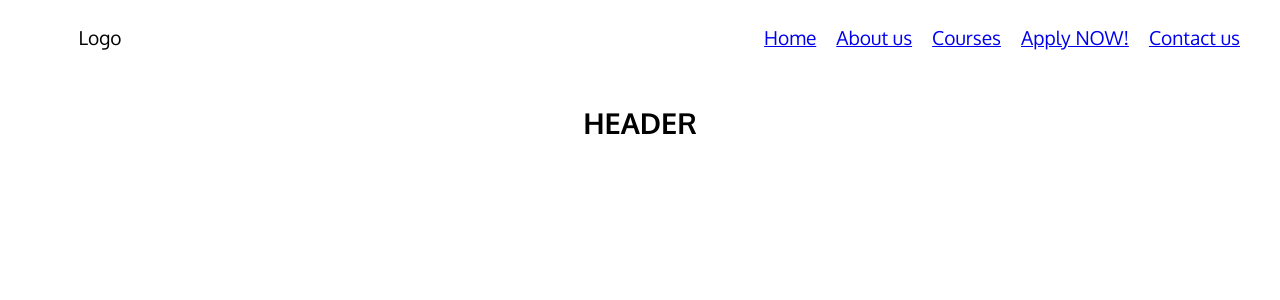
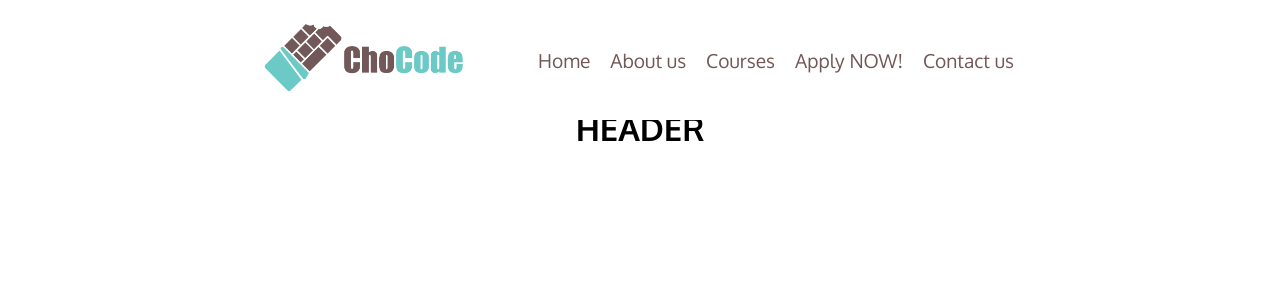
Before and after one commit to ferzs1/chocode-react, a React (Create React App) app: page / in a window 1280 px wide. Shown: the top 300 px of the page. Built offline with nearby package versions, Linux system fonts and the light colour scheme.

Commit message:
Update style and navigation menus

```diff
--- a/src/App.module.css
+++ b/src/App.module.css
@@ -5,3 +5,11 @@
   font-family: 'Oxygen', sans-serif;
   font-size: 1.2rem;
 }
+
+h1 {
+  font-size: 2.5em;
+}
+
+h2 {
+  font-size: 1.7em;
+}
--- a/src/components/Navigation/NavigationItems/NavigationItem/NavigationItem.js
+++ b/src/components/Navigation/NavigationItems/NavigationItem/NavigationItem.js
@@ -3,7 +3,7 @@ import classes from './NavigationItem.module.css';
 
 const navigationItem = (props) => {
     return (
-        <li className={classes.NavItem}><a href={props.link}>{props.children}</a></li>
+        <a href={props.link} className={classes.NavItemLink}><li className={classes.NavItem}>{props.children}</li></a>
     );
 };
 
--- a/src/components/Navigation/NavigationItems/NavigationItem/NavigationItem.module.css
+++ b/src/components/Navigation/NavigationItems/NavigationItem/NavigationItem.module.css
@@ -1,4 +1,20 @@
+.NavItemLink {
+    text-decoration: none;
+    color: #725757;
+    padding: 10px;
+    height: 100%;
+    box-sizing: border-box;
+    display: flex;
+    align-items: center;
+}
+
+
+.NavItemLink:hover {
+    background-color: #5a3d3d;
+    color: white;
+}
+
+
 .NavItem {
-    padding: 25px 0;
-    margin: 0 10px;
+    height: auto;
 }
--- a/src/components/Navigation/NavigationItems/NavigationItems.module.css
+++ b/src/components/Navigation/NavigationItems/NavigationItems.module.css
@@ -4,14 +4,14 @@
     padding:0;
     display:flex;
     flex-flow: column;
+    align-items: center;
     list-style: none;
-    background-color: white;
-    height: 100%;
 }
 
-@media (min-width: 500px) {
+@media (min-width: 1200px) {
     .NavItems {
-        margin: 0 30px;
         flex-flow: row;
+        height: 100%;
+        align-items: center;
     }
 }
--- a/src/components/Navigation/SideDrawer/DrawerToggle.module.css
+++ b/src/components/Navigation/SideDrawer/DrawerToggle.module.css
@@ -2,24 +2,24 @@
     margin: 0 10px;
     padding: 15px 0;
     width: 40px;
-    height: 100%;
     display: flex;
     flex-flow: column;
     justify-content: space-around;
     align-items: center;
     box-sizing: border-box;
     background-color: white;
-    z-index: 600;
+    z-index: 0;
 }
 
 .DrawerToggle div {
     width: 90%;
     height: 3px;
     background-color: black;
+    margin:3px;
 }
 
 
-@media (min-width: 740px) {
+@media (min-width: 1200px) {
     .DrawerToggle {
         display: none;
     }
--- a/src/components/Navigation/SideDrawer/SideDrawer.js
+++ b/src/components/Navigation/SideDrawer/SideDrawer.js
@@ -5,12 +5,10 @@ import Backdrop from '../../UI/Backdrop/Backdrop';
 import Aux from '../../../hoc/Aux/Aux';
 
 const sideDrawer = (props) => {
-    const styles = {
-        display: props.open ? 'block' : 'none',
-    };
+    let classForDrawer = [classes.SideDrawer, props.open ? classes.Active : classes.Inactive];
     return (
         <Aux>
-            <div style={styles} className={classes.SideDrawer}>
+            <div className={classForDrawer.join(' ')}>
                 <NavigationItems/>
             </div>
             <Backdrop open={props.open} clicked={props.closeSideDrawer}/>
--- a/src/components/Navigation/SideDrawer/SideDrawer.module.css
+++ b/src/components/Navigation/SideDrawer/SideDrawer.module.css
@@ -1,10 +1,20 @@
 .SideDrawer {
-    z-index: 500;
+    z-index: 800;
     width: 80%;
     height: 100%;
+    background-color: white;
     position: fixed;
+    top: 0;
     left: 0;
-    top: 0;
+    transition: transform .3s ease-out;
+}
+
+.Active {
+    transform: translateX(0);
+}
+
+.Inactive {
+    transform: translateX(-100%);
 }
 
 .NavItems {
--- a/src/components/Navigation/Toolbar/Toolbar.js
+++ b/src/components/Navigation/Toolbar/Toolbar.js
@@ -1,6 +1,7 @@
 import React, { Component } from 'react';
 import classes from './Toolbar.module.css';
 import DrawerToggle from '../SideDrawer/DrawerToggle';
+import logo from '../../../assets/images/chocode-logo.png';
 import NavigationItems from '../NavigationItems/NavigationItems';
 
 
@@ -8,13 +9,15 @@ class Toolbar extends Component {
     render () {
         return (
             <header className={classes.Toolbar}>
-                <DrawerToggle clicked={this.props.toggleSideDrawer}/>
-                <div className={classes.Logo}>
-                    Logo
+                <div className={classes.InnerToolbar}>
+                    <DrawerToggle clicked={this.props.toggleSideDrawer}/>
+                    <div className={classes.Logo}>
+                        <img src={logo} />
+                    </div>
+                    <nav className={classes.DesktopOnly}>
+                        <NavigationItems />
+                    </nav>
                 </div>
-                <nav className={classes.DesktopOnly}>
-                    <NavigationItems />
-                </nav>
             </header>
         );
     }
--- a/src/components/Navigation/Toolbar/Toolbar.module.css
+++ b/src/components/Navigation/Toolbar/Toolbar.module.css
@@ -1,23 +1,60 @@
 .Toolbar {
+    background-color: white;
+    position: fixed;
+    top: 0;
+    height: 80px;
     width: 100%;
-    height: 70px;
-    position: fixed;
-    top:0;
-    left:0;
+    z-index: 500;
+    display: flex;
+    justify-content: center;
+    align-items: center;
+}
+
+
+.InnerToolbar {
+    width: 90%;
+    height:100%;
+    left: 5%;
     display: flex;
     justify-content: space-between;
+    align-items: center;
 }
+
 
 .Logo {
     position: relative;
+    box-sizing:border-box;
     top:0;
     left: 0;
-    width: 200px;
-    padding: 25px 0;
 }
 
-@media (max-width: 739px) {
+.Logo img {
+    height: 50px;
+}
+
+
+@media (max-width: 1199px) {
     .DesktopOnly {
         display: none;
     }
 }
+
+
+@media (min-width: 1200px) {
+    .Logo img {
+        height: 80px;
+    }
+
+    .InnerToolbar {
+        width: 60%;
+        left: 20%;
+    }
+
+    .Toolbar {
+        height: 120px;
+    }
+
+    .DesktopOnly {
+        height: 100%;
+    }
+}
--- a/src/hoc/Layout/Layout.module.css
+++ b/src/hoc/Layout/Layout.module.css
@@ -1,5 +1,6 @@
 .Layout {
     /* padding-top: 80px; */
+    margin: 0 auto;
 }
 
 .Main {
```
